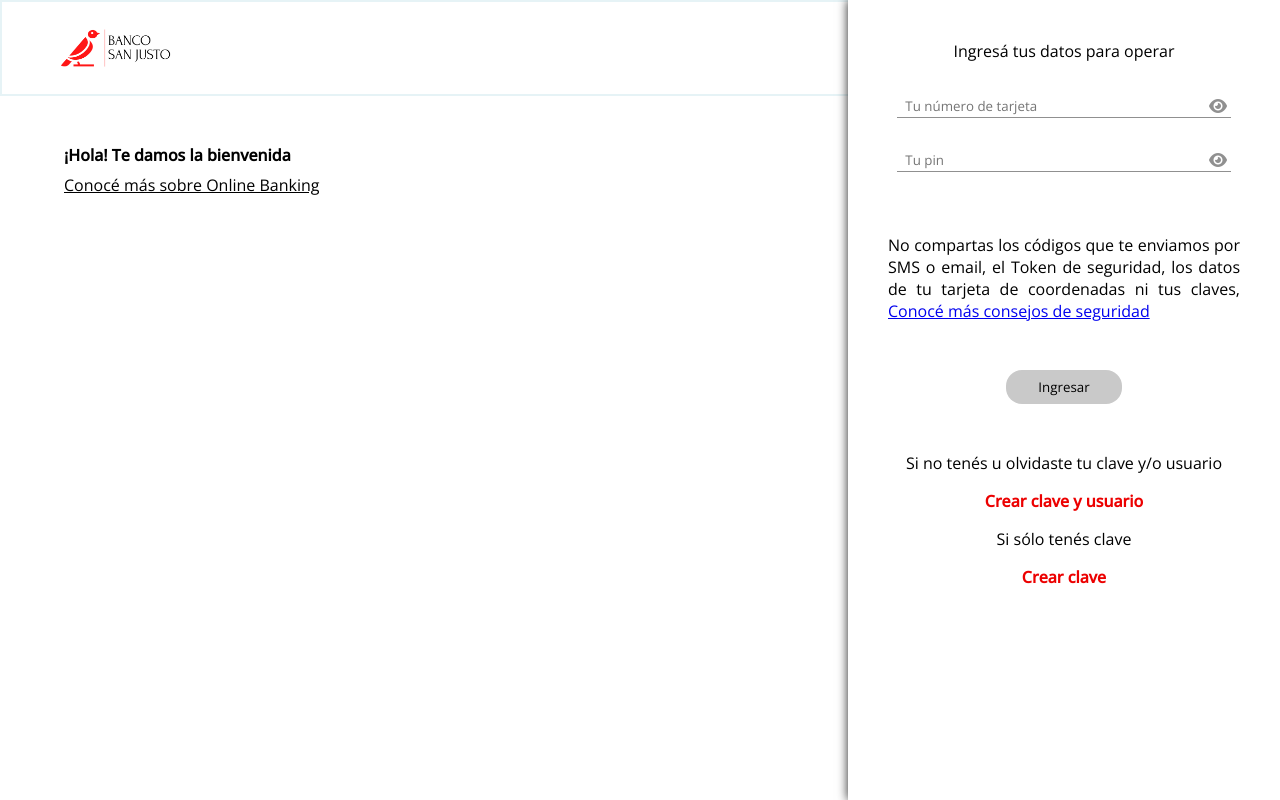
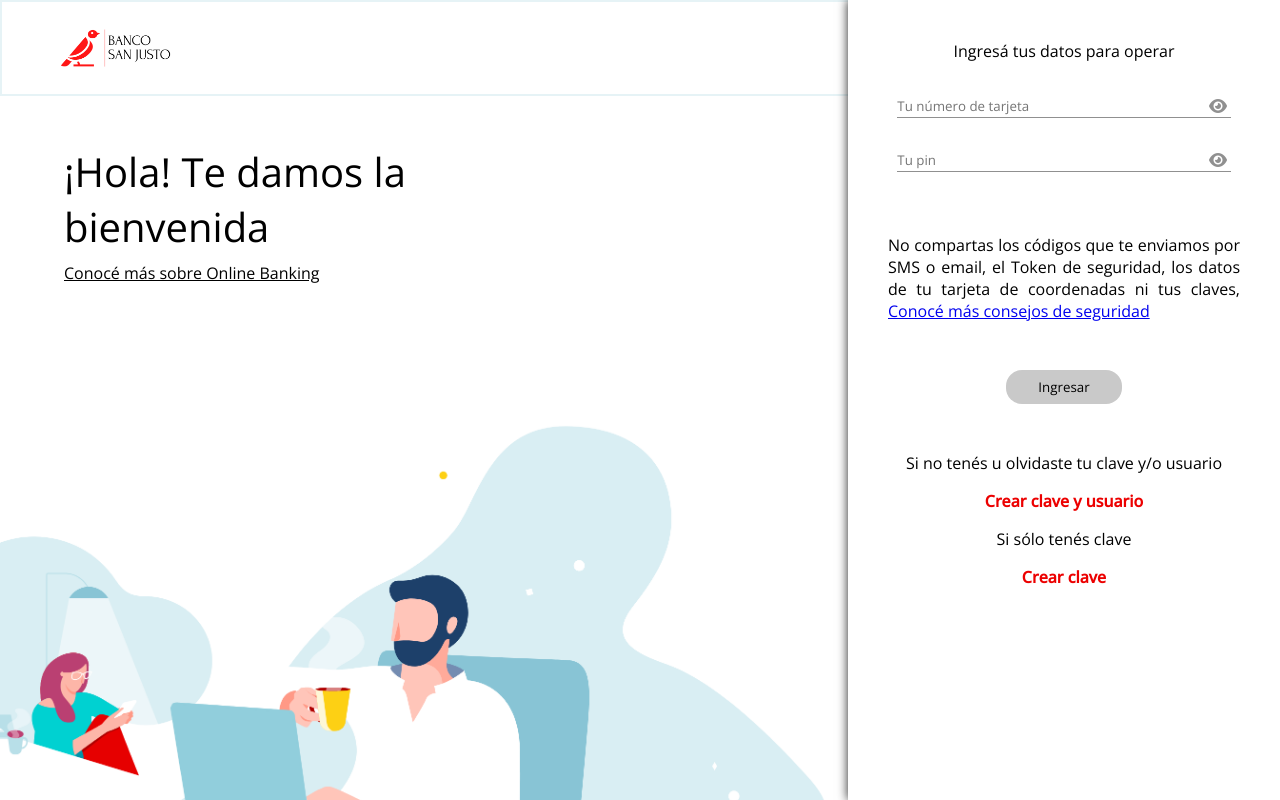
Before and after one commit to VieraJulian/Banco-SanJusto-Front-End, a React (Vite) app: page /login in a window 1280 px wide. Built offline with nearby package versions, Linux system fonts and the light colour scheme.

Commit message:
Css login terminado

```diff
--- a/public/css/login-desktop.css
+++ b/public/css/login-desktop.css
@@ -9,11 +9,37 @@
 
     .login-container {
         align-items: flex-start;
-        background-image: url("../../public/img/image-login.png");
+        height: 100vh;
+        width: 100vw;
+        position: fixed;
+        top: 96px;
+        right: 0;
+        bottom: 0;
+        left: 0;
+        background-repeat: no-repeat;
+        background-position: left bottom;
+        background-size: 90%;
+        background-image: url("/public/img/image-login.png");
     }
 
     .section-login {
+        width: 27rem;
         align-items: flex-start;
         padding: 0 0 0 4rem;
     }
+
+    .section-login p {
+        font-size: 40px;
+        font-weight: 300;
+    }
 }
+
+@media (min-width: 90em) {
+    .form-login {
+        width: 31rem;
+    }
+
+    .input-container {
+        width: 100%;
+    }
+}
--- a/public/css/login-mobile.css
+++ b/public/css/login-mobile.css
@@ -45,7 +45,7 @@
 .form-login input {
     width: 100%;
     height: 100%;
-    padding: 0 2rem 0 .5rem;
+    padding: 0 2rem 0 0;
     border: none;
     border-bottom: 1px solid #909090;
     outline: none;
--- a/src/pages/AllViews.jsx
+++ b/src/pages/AllViews.jsx
@@ -1,12 +1,12 @@
-import "../../public/css/AllViews-mobile.css";
-import "../../public/css/AllViews-tablet.css";
-import "../../public/css/AllViews-desktop.css";
+import "/public/css/AllViews-mobile.css";
+import "/public/css/AllViews-tablet.css";
+import "/public/css/AllViews-desktop.css";
 
 function AllViews() {
     return (
         <header>
             <picture>
-                <img src="../../public/img/Logo-Banco-1.png" alt="Logo San Justo" />
+                <img src="/public/img/Logo-Banco-1.png" alt="Logo San Justo" />
             </picture>
         </header>
     )
--- a/src/pages/Login.jsx
+++ b/src/pages/Login.jsx
@@ -1,6 +1,6 @@
-import "../../public/css/login-mobile.css"
-import "../../public/css/login-tablet.css"
-import "../../public/css/login-desktop.css"
+import "/public/css/login-mobile.css"
+import "/public/css/login-tablet.css"
+import "/public/css/login-desktop.css"
 
 function Login() {
     return (
```
